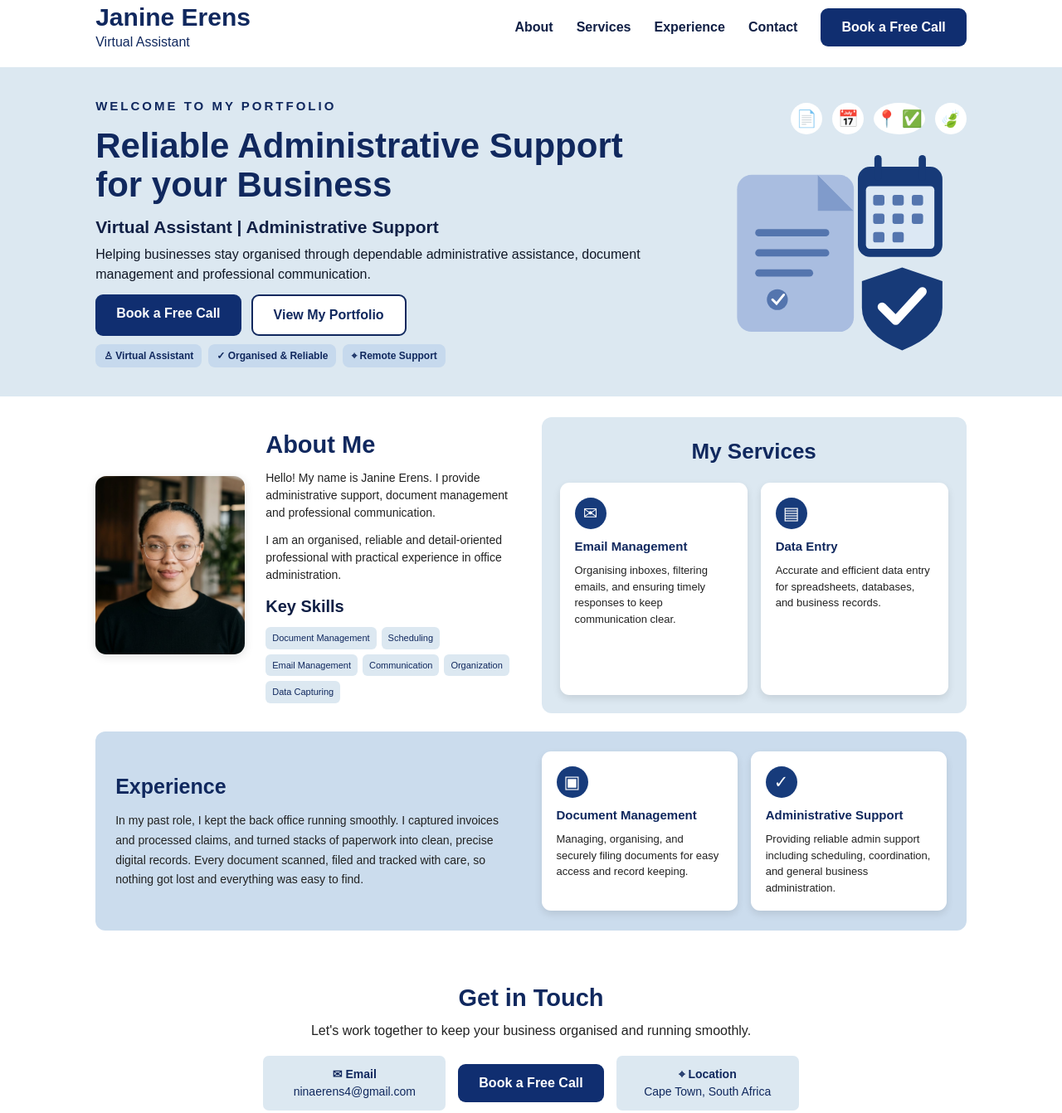
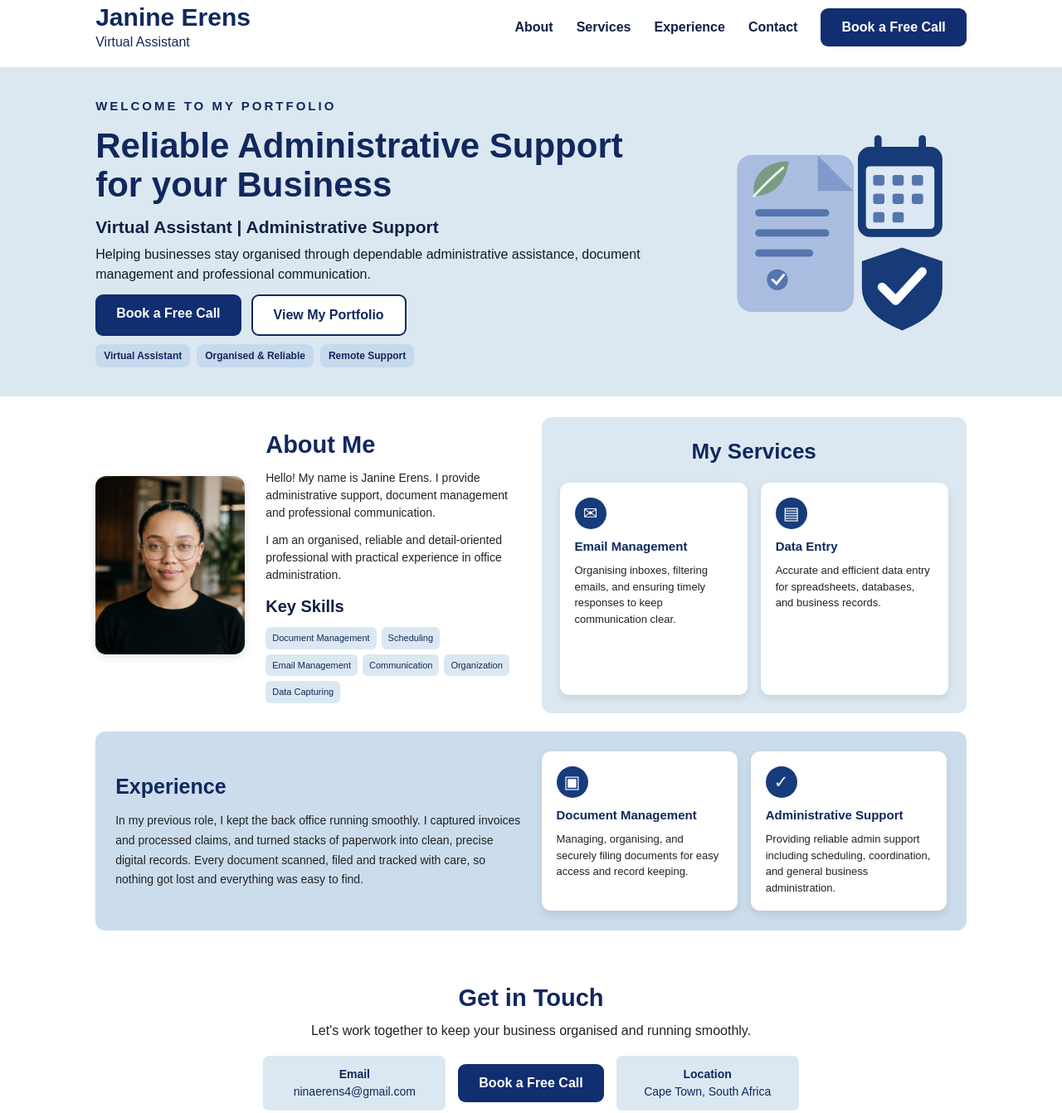
Before and after one commit to Janine545/README.md, a plain HTML site: page index.html in a window 1280 px wide. Shown: the part 15-1357 px from the top of the page at 83% size. Drawn offline with Linux system fonts and the light colour scheme.

Commit message:
Refactor HTML comments and update text content
Updated various comments and text for clarity and consistency.

```diff
--- a/index.html
+++ b/index.html
@@ -1,6 +1,6 @@
+
 <!DOCTYPE html>
 <html lang="en">
-
 <head>
     <meta charset="UTF-8">
     <meta name="viewport" content="width=device-width, initial-scale=1.0">
@@ -10,7 +10,6 @@
 
 <body>
 
-<!-- HEADER -->
 <header>
     <div class="logo">
         <h1>Janine Erens</h1>
@@ -22,14 +21,12 @@
         <a href="#services">Services</a>
         <a href="#experience">Experience</a>
         <a href="#contact">Contact</a>
-
         <a href="mailto:ninaerens4@gmail.com?subject=Free%20Consultation"
            class="btn btn-dark">Book a Free Call</a>
     </nav>
 </header>
 
-
-<!-- HERO SECTION -->
+<!-- HERO -->
 <section class="hero">
 
     <div class="hero-text">
@@ -56,28 +53,18 @@
         </div>
 
         <div class="tags">
-            <span>♙ Virtual Assistant</span>
-            <span>✓ Organised & Reliable</span>
-            <span>⌖ Remote Support</span>
+            <span>Virtual Assistant</span>
+            <span>Organised &amp; Reliable</span>
+            <span>Remote Support</span>
         </div>
     </div>
 
-
-    <!-- HERO ILLUSTRATION -->
+    <!-- ILLUSTRATION: CALENDAR, DOCUMENT, CHECKMARK AND LEAF -->
     <div class="hero-img">
-
-        <!-- TOP-RIGHT ICONS -->
-        <div class="hero-icons">
-            <span title="Document">📄</span>
-            <span title="Calendar">📅</span>
-            <span title="Location confirmed">📍 ✅</span>
-            <span title="Leaf">🍃</span>
-        </div>
-
         <svg viewBox="0 0 340 270"
              xmlns="http://www.w3.org/2000/svg"
              role="img"
-             aria-label="Administrative document, calendar and completed task">
+             aria-label="Administrative document with an abstract leaf, calendar and completed task">
 
             <!-- DOCUMENT -->
             <rect x="55" y="40" width="145" height="195"
@@ -96,9 +83,21 @@
                 <path d="M82 162 H145"/>
             </g>
 
+            <!-- ABSTRACT LEAF OVER THE DOCUMENT -->
+            <path d="M76 91
+                     C72 65 91 48 119 48
+                     C116 74 101 91 76 91 Z"
+                  fill="#789C83"/>
+
+            <path d="M76 91
+                     C88 78 99 67 112 56"
+                  fill="none"
+                  stroke="#EAF2E9"
+                  stroke-width="3"
+                  stroke-linecap="round"/>
+
             <!-- DOCUMENT CHECK -->
             <circle cx="105" cy="195" r="13" fill="#5475AE"/>
-
             <path d="M99 195 L104 200 L113 189"
                   fill="none"
                   stroke="white"
@@ -148,7 +147,6 @@
 
 </section>
 
-
 <!-- MAIN CONTENT -->
 <main class="main-content">
 
@@ -188,8 +186,7 @@
 
     </section>
 
-
-    <!-- TOP TWO SERVICES -->
+    <!-- ALL FOUR SERVICE CARDS -->
     <section class="services" id="services">
 
         <h2>My Services</h2>
@@ -219,15 +216,14 @@
 
     </section>
 
-
-    <!-- FULL-WIDTH EXPERIENCE BAND -->
+    <!-- EXPERIENCE BAND: TEXT ALIGNED WITH BOTTOM TWO CARDS -->
     <section class="experience-band" id="experience">
 
         <div class="experience-text">
             <h2>Experience</h2>
 
             <p>
-                In my past role, I kept the back office running
+                In my previous role, I kept the back office running
                 smoothly. I captured invoices and processed claims,
                 and turned stacks of paperwork into clean, precise
                 digital records. Every document scanned, filed and
@@ -236,7 +232,6 @@
             </p>
         </div>
 
-        <!-- BOTTOM TWO SERVICES -->
         <div class="experience-services">
 
             <div class="card">
@@ -264,7 +259,6 @@
 
 </main>
 
-
 <!-- CONTACT -->
 <section class="contact" id="contact">
 
@@ -278,7 +272,7 @@
     <div class="contact-boxes">
 
         <a href="mailto:ninaerens4@gmail.com" class="contact-box">
-            <strong>✉ Email</strong>
+            <strong>Email</strong>
             <br>
             ninaerens4@gmail.com
         </a>
@@ -287,7 +281,7 @@
            class="btn btn-dark">Book a Free Call</a>
 
         <div class="contact-box">
-            <strong>⌖ Location</strong>
+            <strong>Location</strong>
             <br>
             Cape Town, South Africa
         </div>
@@ -296,8 +290,6 @@
 
 </section>
 
-
-<!-- FOOTER -->
 <footer>
     © 2026 Janine Erens • Virtual Assistant • All rights reserved.
 </footer>
```
